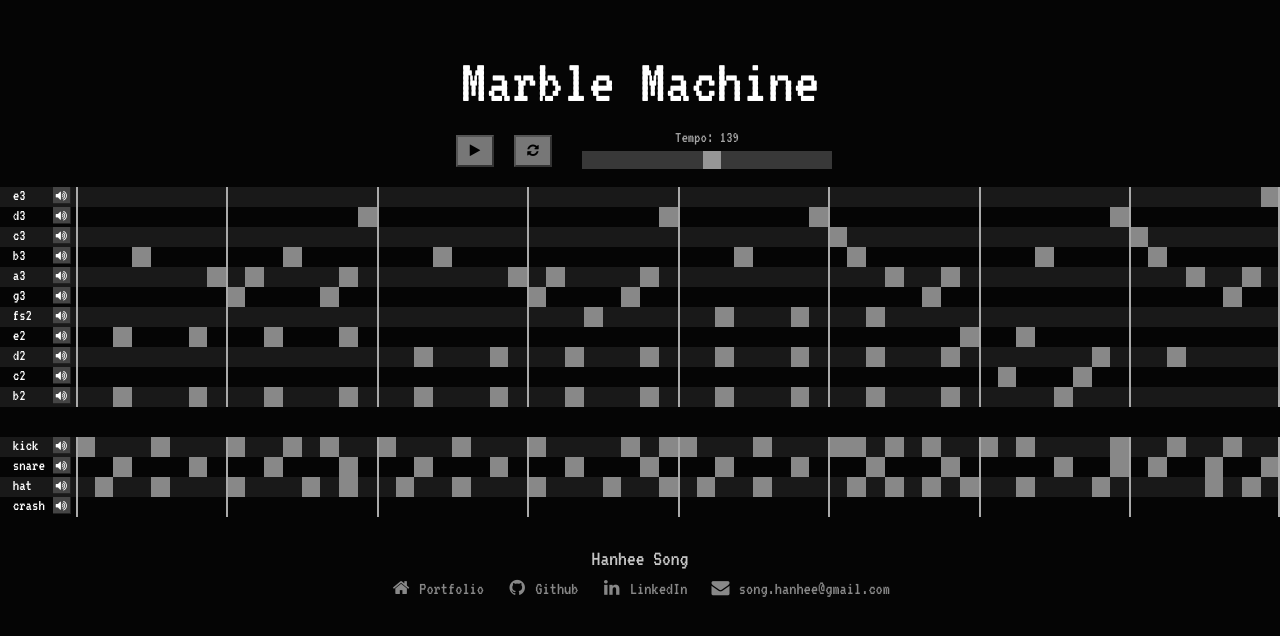
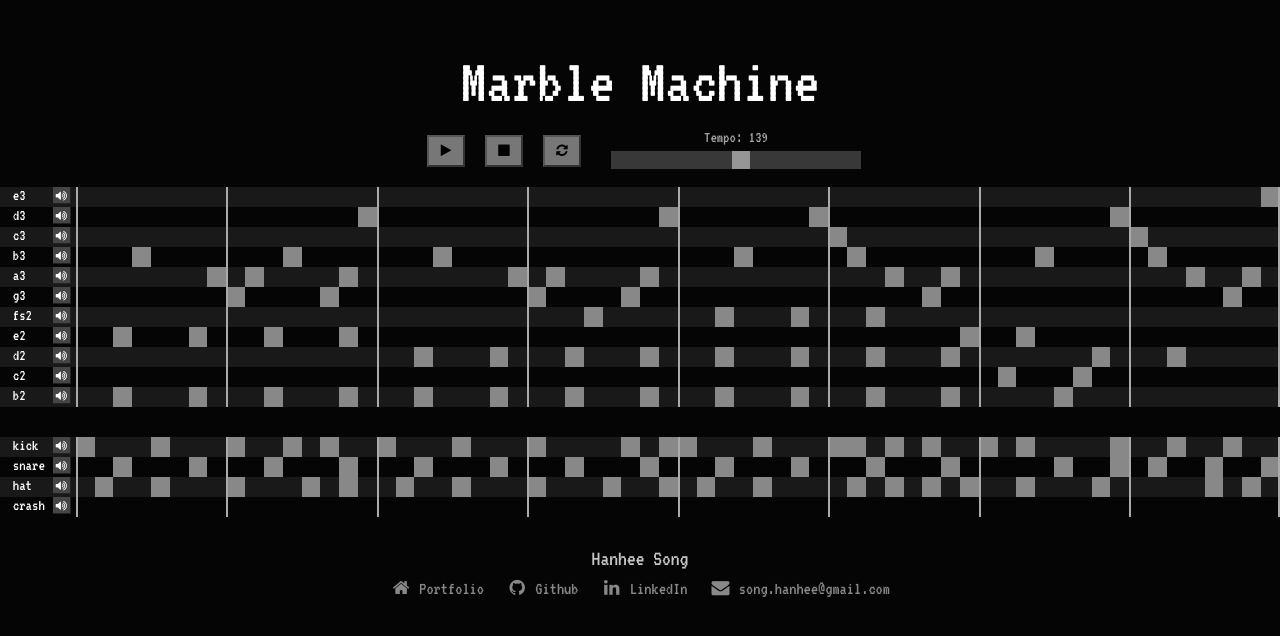
Before and after one commit to hanhee-song/marble_machine, a React (Create React App) app: page / in a window 1280 px wide. Shown: the top 636 px of the page. Built offline with nearby package versions, Linux system fonts and the light colour scheme.

Commit message:
add functional stop button

```diff
--- a/src/components/soundboard.jsx
+++ b/src/components/soundboard.jsx
@@ -20,6 +20,7 @@ class Soundboard extends React.Component {
     this.handleResume = this.handleResume.bind(this);
     this.toggleRunning = this.toggleRunning.bind(this);
     this.handleTempoChange = this.handleTempoChange.bind(this);
+    this.handleStop = this.handleStop.bind(this);
     this.handleResetAll = this.handleResetAll.bind(this);
   }
 
@@ -51,6 +52,11 @@ class Soundboard extends React.Component {
     this.setState({ tempo: Number(e.target.value) });
   }
 
+  handleStop(e) {
+    this.handlePause();
+    this.setState({ currentBeat: -1 });
+  }
+
   handleResetAll(e) {
     this.handlePause();
     this.setState({
@@ -72,6 +78,9 @@ class Soundboard extends React.Component {
         <div className="soundboard-controls">
           <button className="soundboard-controls-button" onClick={this.toggleRunning}>
             <i className={`fa fa-${startButton}`} aria-hidden="true"></i>
+          </button>
+          <button className="soundboard-controls-button" onClick={this.handleStop}>
+            <i className={`fa fa-stop`} aria-hidden="true"></i>
           </button>
           <button className="soundboard-controls-button" onClick={this.handleResetAll}>
             <i className={`fa fa-refresh`} aria-hidden="true"></i>
```
